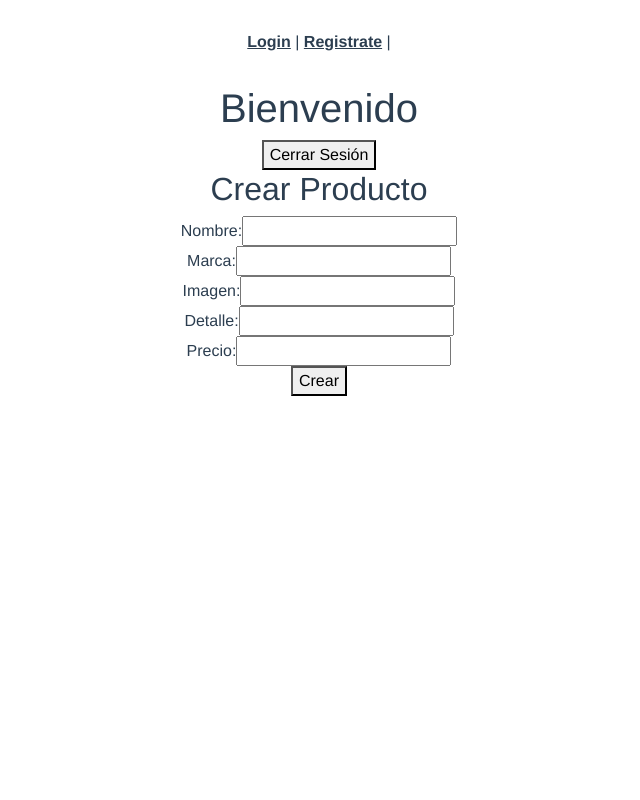
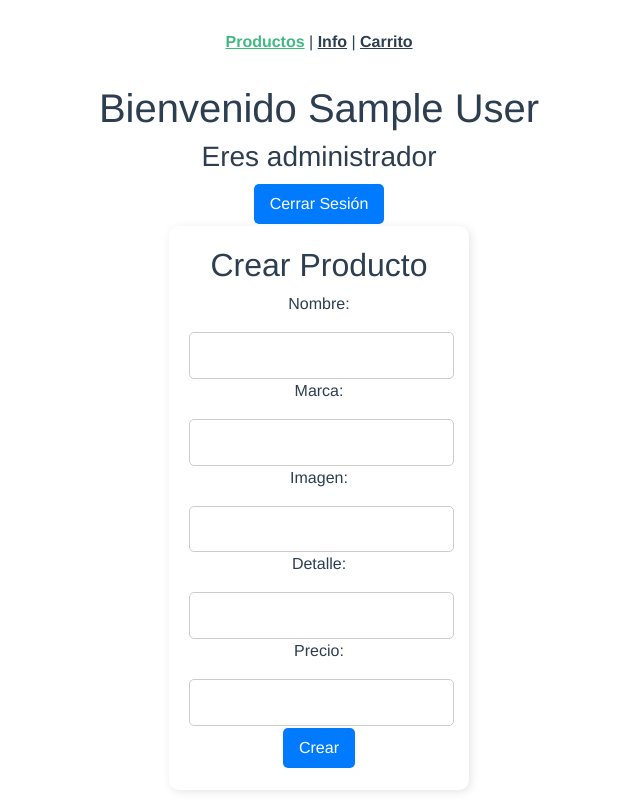
Before and after one commit to nicomargni/ProyectoFinalVue, a Vue app: page /#/Productos in a window 1280 px wide. Shown: the whole page, without its empty margins (321-961 px from the left). Built offline with nearby package versions, Linux system fonts and the light colour scheme; sample sign-in values are in the browser's storage.

Commit message:
Actualizacion

```diff
--- a/src/components/LoginComponent.vue
+++ b/src/components/LoginComponent.vue
@@ -4,11 +4,11 @@
     <form @submit.prevent="login">
       <div>
         <label for="email">Email</label>
-        <input type="email" id="email" v-model="email">
+        <input type="email" id="email" v-model="email" />
       </div>
       <div>
         <label for="password">Contraseña</label>
-        <input type="password" id="password" v-model="password">
+        <input type="password" id="password" v-model="password" />
       </div>
       <button type="submit">Iniciar Sesión</button>
       <button @click="changeRoute">Registrate</button>
@@ -18,8 +18,8 @@
 </template>
 
 <script>
-import axios from 'axios'
-import { mapActions } from 'vuex'
+import axios from "axios";
+import { mapActions } from "vuex";
 export default {
   name: "LoginComponent",
 
@@ -30,29 +30,40 @@ export default {
       error: "",
     };
   },
+  created() {
+    let user = JSON.parse(localStorage.getItem("user"));
+    if (user) {
+      this.$store.commit("SET_USER", user);
+    }
+  },
 
   mounted() {},
 
   methods: {
-    ...mapActions(['setUser']),
-    async login () {
+    ...mapActions(["setUser"]),
+    async login() {
       try {
-        const { data } = await axios.get('https://63d84aeebaa0f79e09a6fb8b.mockapi.io/Usuarios')
-        const user = data.find(user => user.email === this.email && user.password === this.password)
+        const { data } = await axios.get(
+          "https://63d84aeebaa0f79e09a6fb8b.mockapi.io/Usuarios"
+        );
+        const user = data.find(
+          (user) => user.email === this.email && user.password === this.password
+        );
         if (!user) {
-          this.error = 'Email o contraseña incorrectos'
+          this.error = "Email o contraseña incorrectos";
         } else {
-          this.error = ''
-          this.setUser({ name: user.name, isAdmin: user.isAdmin })
-          this.$router.push('../productos')
+          this.error = "";
+          this.setUser({ name: user.name, isAdmin: user.isAdmin });
+          this.$store.commit("SET_USER", user);
+          this.$router.push("../productos");
         }
       } catch (error) {
-        this.error = 'Ha ocurrido un error al iniciar sesión'
+        this.error = "Ha ocurrido un error al iniciar sesión";
       }
     },
-    changeRoute(){
-        this.$router.push('../Register')
-    }
+    changeRoute() {
+      this.$router.push("../Register");
+    },
   },
 };
 </script>
--- a/src/components/ProductosComponent.vue
+++ b/src/components/ProductosComponent.vue
@@ -4,7 +4,7 @@
     <h3 v-if="user.isAdmin">Eres administrador</h3>
     <button @click="logout">Cerrar Sesión</button>
 
-    <div>
+    <div v-if="user.isAdmin">
       <form @submit.prevent="crearProducto">
         <h2>Crear Producto</h2>
         <div>
@@ -64,27 +64,58 @@ export default {
     },
     async crearProducto() {
       try {
-        await axios.post('https://63d84aeebaa0f79e09a6fb8b.mockapi.io/Productos', {
-          nombre: this.nombre,
-          marca: this.marca,
-          imagen: this.imagen,
-          detalle: this.detalle,
-          precio: this.precio
-        })
-        this.nombre = ''
-        this.marca = ''
-        this.imagen = ''
-        this.detalle = ''
-        this.precio = ''
-        alert('Producto creado exitosamente')
+        await axios.post(
+          "https://63d84aeebaa0f79e09a6fb8b.mockapi.io/Productos",
+          {
+            nombre: this.nombre,
+            marca: this.marca,
+            imagen: this.imagen,
+            detalle: this.detalle,
+            precio: this.precio,
+          }
+        );
+        this.nombre = "";
+        this.marca = "";
+        this.imagen = "";
+        this.detalle = "";
+        this.precio = "";
+        alert("Producto creado exitosamente");
       } catch (error) {
-        console.error(error)
-        alert('Hubo un error al crear el producto')
+        console.error(error);
+        alert("Hubo un error al crear el producto");
       }
-    }
+    },
   },
 };
 </script>
 
 <style lang="scss" scoped>
+form {
+  width: 300px;
+  padding: 20px;
+  background-color: white;
+  border-radius: 10px;
+  box-shadow: 2px 2px 10px rgba(0, 0, 0, 0.1);
+  text-align: center;
+  margin: 0 auto;
+}
+
+input {
+  padding: 0.5rem;
+  margin-top: 1rem;
+  font-size: 1.2rem;
+  border-radius: 5px;
+  border: 1px solid #ccc;
+}
+
+button {
+  margin-top: 1rem;
+  padding: 0.5rem 1rem;
+  background-color: #007bff;
+  color: white;
+  border-radius: 5px;
+  border: none;
+  cursor: pointer;
+  margin: 2px;
+}
 </style>
--- a/src/store/index.js
+++ b/src/store/index.js
@@ -5,7 +5,7 @@ Vue.use(Vuex)
 
 export default new Vuex.Store({
   state: {
-    user: {
+    user: JSON.parse(localStorage.getItem('user')) || {
       name: '',
       isAdmin: false
     },
@@ -16,14 +16,16 @@ export default new Vuex.Store({
   mutations: {
     SET_USER(state, user) {
       state.user = user
+      localStorage.setItem('user', JSON.stringify(user))
     },
   },
   actions: {
     setUser({ commit }, user) {
       commit('SET_USER', user)
     },
-    clearUser ({ commit }) {
+    clearUser({ commit }) {
       commit('SET_USER', {})
+      localStorage.removeItem('user')
     }
   },
   modules: {
```
Lines whose indentation alone changed are shown as unchanged.
